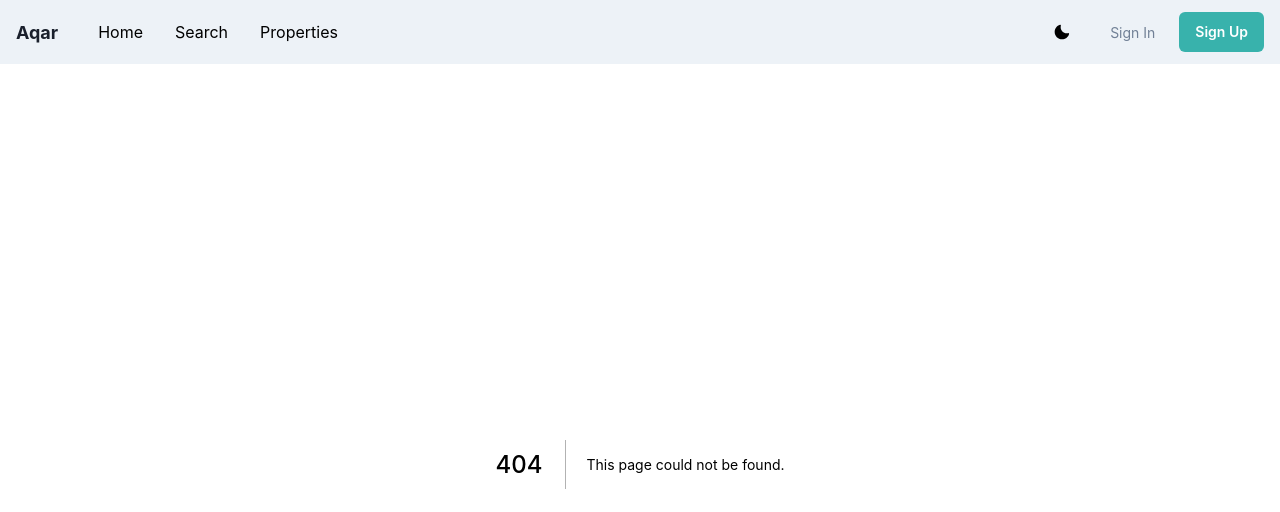
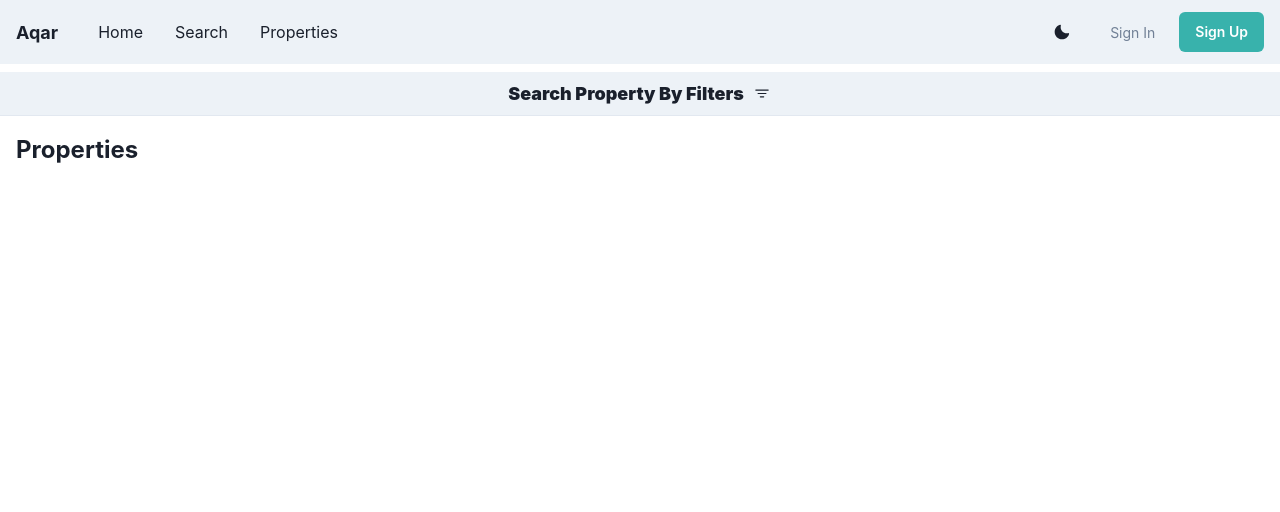
Before and after one commit to elsayed136/aqary, a Next.js app: page /search in a window 1280 px wide. Before the commit this address had no page. Shown: the top 512 px of the page. Built offline with nearby package versions, Linux system fonts and the light colour scheme; a small style sheet from the web is missing.

Commit message:
Add: init search

```diff
--- /dev/null
+++ b/components/SearchFilters.tsx
@@ -0,0 +1,9 @@
+import { Flex } from "@chakra-ui/react";
+
+export default function SearchFilters() {
+  return (
+    <Flex bg='gray.100' p='4' justifyContent='center' flexWrap='wrap'>
+      search filters
+    </Flex>
+  );
+}
--- /dev/null
+++ b/pages/search.tsx
@@ -0,0 +1,55 @@
+import { useState } from "react";
+import { useRouter } from "next/router";
+import Image from "next/image";
+import { Flex, Box, Text, Icon } from "@chakra-ui/react";
+import { BsFilter } from "react-icons/bs";
+
+import SearchFilters from "../components/SearchFilters";
+import noresult from "../assets/images/noresult.svg";
+
+const Search = () => {
+  const [searchFilters, setSearchFilters] = useState(false);
+  const router = useRouter();
+  const properties = ["s"];
+  return (
+    <Box>
+      <Flex
+        onClick={() => setSearchFilters(!searchFilters)}
+        cursor='pointer'
+        bg='gray.100'
+        borderBottom='1px'
+        borderColor='gray.200'
+        mt='2'
+        p='2'
+        fontWeight='black'
+        fontSize='lg'
+        justifyContent='center'
+        alignItems='center'
+      >
+        <Text>Search Property By Filters</Text>
+        <Icon pl='2' w='7' as={BsFilter} />
+      </Flex>
+      {searchFilters && <SearchFilters />}
+      <Text fontSize='2xl' p='4' fontWeight='bold'>
+        Properties {router.query.purpose}
+      </Text>
+      {/* TDD: Map for propertyList */}
+      {properties.length === 0 && (
+        <Flex
+          justifyContent='center'
+          alignItems='center'
+          flexDir='column'
+          marginTop='5'
+          marginBottom='5'
+        >
+          <Image src={noresult} />
+          <Text fontSize='xl' marginTop='3'>
+            No Result Found.
+          </Text>
+        </Flex>
+      )}
+    </Box>
+  );
+};
+
+export default Search;
```
Also changed, not shown: assets/images/noresult.svg (added).
